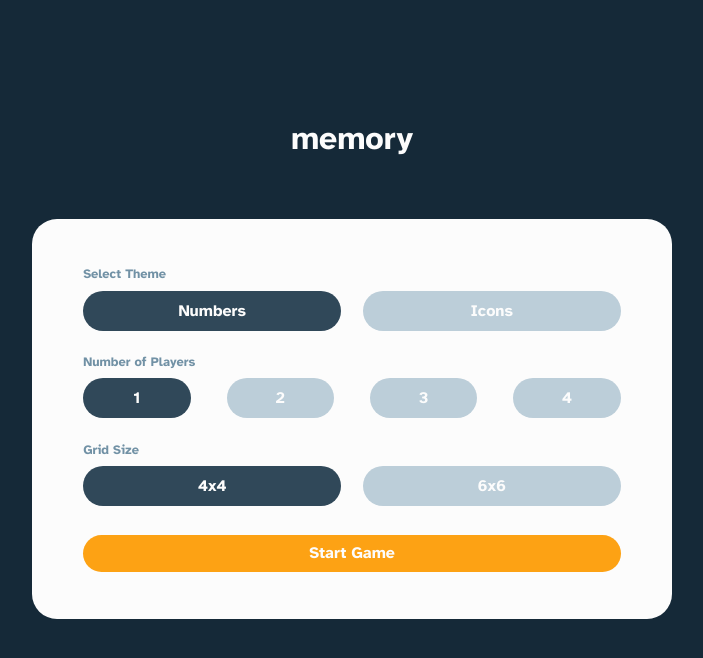
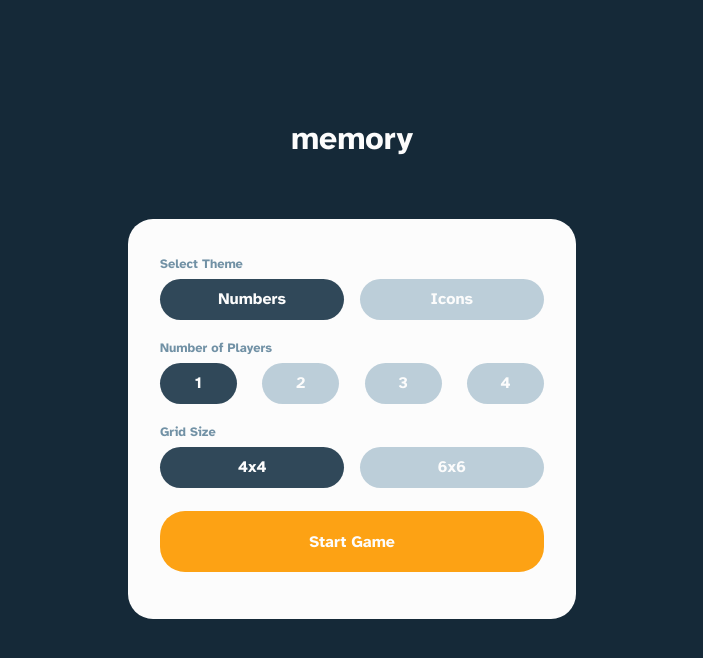
Before and after one commit to spomberg/memory, a React (Create React App) app: page / in a window 1280 px wide. Shown: the top 658 px of the page, without its empty margins (288-991 px from the left). Built offline with nearby package versions, Linux system fonts and the light colour scheme.

Commit message:
Set settings width to 35%

```diff
--- a/src/components/Start/Start.scss
+++ b/src/components/Start/Start.scss
@@ -21,11 +21,11 @@
     flex-direction: column;
     justify-content: center;
     background-color: $grid-bg-color;
-    padding: 4%;
+    padding: 2.5%;
     margin-top: 3%;
     border-radius: 25px;
     height: 50%;
-    width: 50%;
+    width: 35%;
 
     button {
       color: $grid-bg-color;
@@ -70,7 +70,7 @@
 
     .start-button {
       width: 100%;
-      height: 100%;
+      height: 85%;
       margin-top: 2%;
       background-color: $main-button-color;
     }
```
